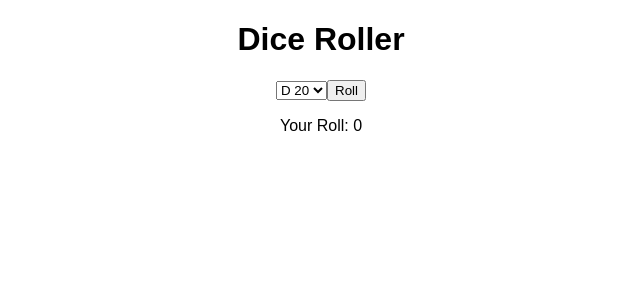
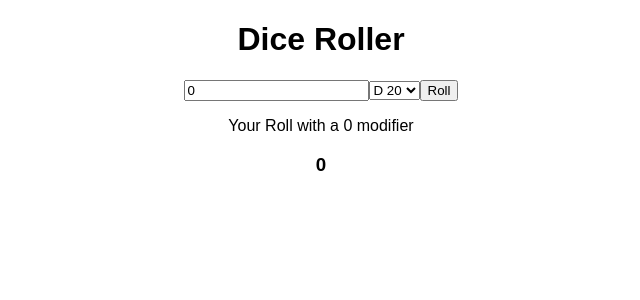
Before and after one commit to njmaeys/dice-roller, a React (Create React App) app: page / in a window 1280 px wide. Shown: the top 300 px of the page, without its empty margins (319-959 px from the left). Built offline with nearby package versions, Linux system fonts and the light colour scheme.

Commit message:
modifier for dice roll

```diff
--- a/src/App.js
+++ b/src/App.js
@@ -11,18 +11,21 @@ function App() {
   // state stuff
   const [rollResult, setRollResult] = useState(0);
   const [dice, setDice] = useState(20);
+  const [diceModifier, setDiceModifier] = useState(0);
 
   return (
     <div className="App">
       <h1>Dice Roller</h1>
       <Dice
-        rollResult={rollResult}
         setRollResult={setRollResult}
         dice={dice}
         setDice={setDice}
+        diceModifier={diceModifier}
+        setDiceModifier={setDiceModifier}
       />
       <Results
         rollResult={rollResult}
+        diceModifier={diceModifier}
       />
     </div>
   );
--- a/src/components/Dice.js
+++ b/src/components/Dice.js
@@ -1,25 +1,36 @@
 import React from 'react';
 
-const Dice = ({ rollResult, setRollResult, dice, setDice }) => {
+const Dice = ({ setRollResult, dice, setDice, diceModifier, setDiceModifier }) => {
   // Functions
   const setRollResultHandler = (e) => {
     // simply prevent page from full refresh
     e.preventDefault();
 
-    setRollResult(Math.floor(Math.random() * (dice - 1 + 1)) + 1);
+    let baseRoll = Math.floor(Math.random() * (dice - 1 + 1)) + 1;
+    if (diceModifier === '') {
+      setDiceModifier(0);
+      setRollResult(baseRoll + 0);
+    } else {
+      setRollResult(baseRoll + parseInt(diceModifier, 10));
+    }
   }
 
   const diceHandler = (e) => {
     setDice(parseInt(e.target.value, 10));
   }
 
+  const modifierHandler = (e) => {
+    setDiceModifier(e.target.value);
+  }
+
   return (
     <form>
       <div className="dice">
+        <input type="text" value={diceModifier} onChange={modifierHandler} />
         <select className="dice-select-button" onChange={diceHandler}>
           <option value="20">D 20</option>
           <option value="12">D 12</option>
-          <option value="102">D 10</option>
+          <option value="10">D 10</option>
           <option value="8">D 8</option>
           <option value="6">D 6</option>
           <option value="4">D 4</option>
--- a/src/components/Results.js
+++ b/src/components/Results.js
@@ -1,12 +1,12 @@
 import React from 'react';
 
-const Results = ({ rollResult }) => {
+const Results = ({ rollResult, diceModifier }) => {
   // Functions
-  console.log('# REUSULTS #: '+rollResult);
 
   return (
     <div>
-      <p>Your Roll: {rollResult}</p>
+      <p>Your Roll with a {diceModifier} modifier</p>
+      <h3>{rollResult}</h3>
     </div>
   )
 }
```
